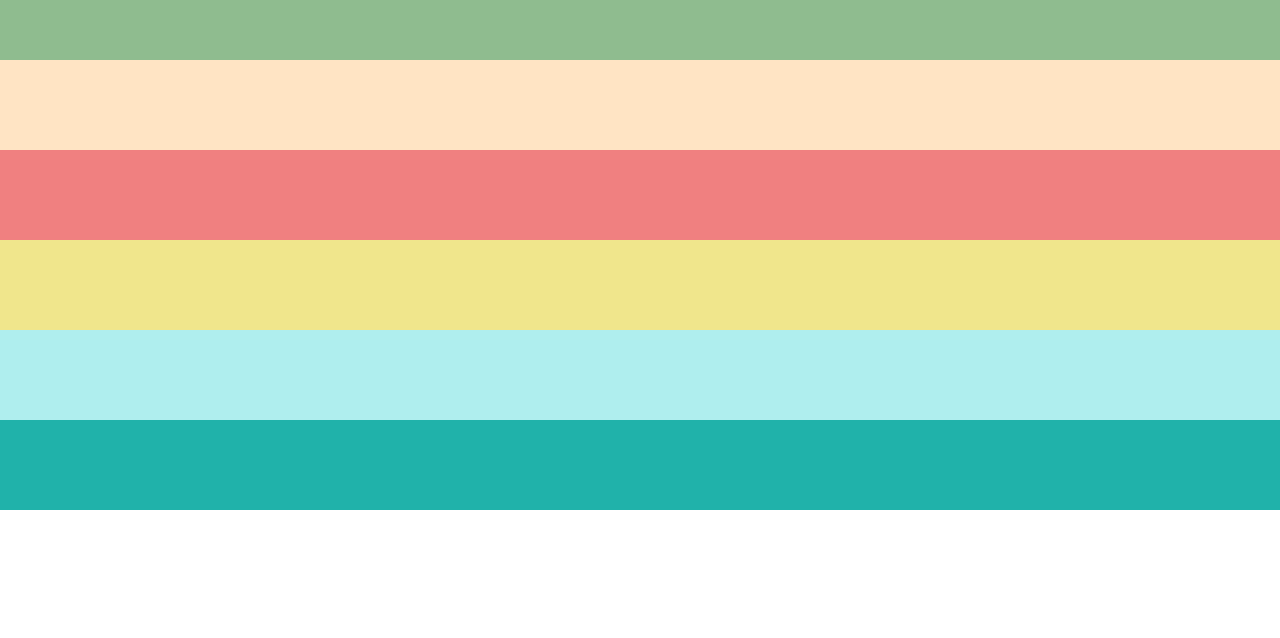
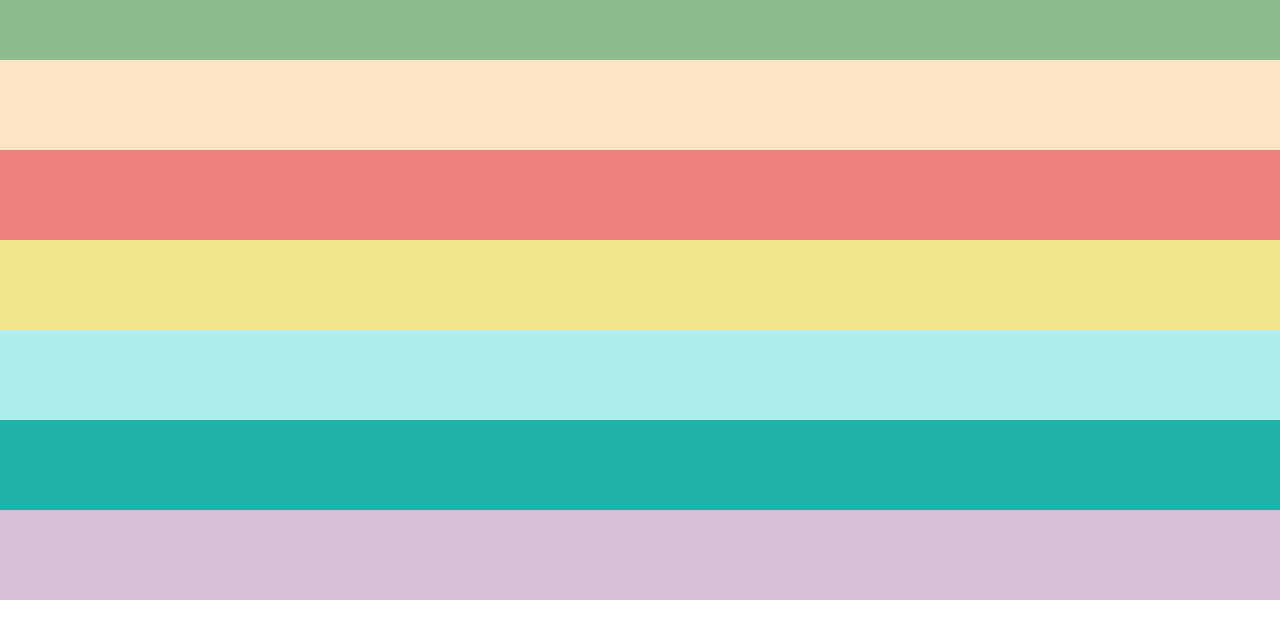
Before and after one commit to AnnaBoldyreva/portfolio, a React (Create React App) app: page / in a window 1280 px wide. Shown: the top 638 px of the page. Built offline with nearby package versions, Linux system fonts and the light colour scheme.

Commit message:
create new components Footer

```diff
--- a/src/App.js
+++ b/src/App.js
@@ -6,6 +6,7 @@
 import Works from "./Works";
 import Offer from "./Offer";
 import Contact from "./Contact";
+import Footer from "./Footer";
 
 function App() {
   return (
@@ -17,6 +18,7 @@
         <Works/>
         <Offer/>
         <Contact/>
+        <Footer/>
 
       </div>
 
--- /dev/null
+++ b/src/Footer.js
@@ -0,0 +1,12 @@
+import React from 'react';
+import styles from  './Footer.module.css';
+
+function Footer() {
+  return (
+    <div className={styles.footer}>
+
+    </div>
+  );
+}
+
+export default Footer;
--- /dev/null
+++ b/src/Footer.module.css
@@ -0,0 +1,4 @@
+.footer {
+height: 90px;
+   background-color: thistle;
+}
```
